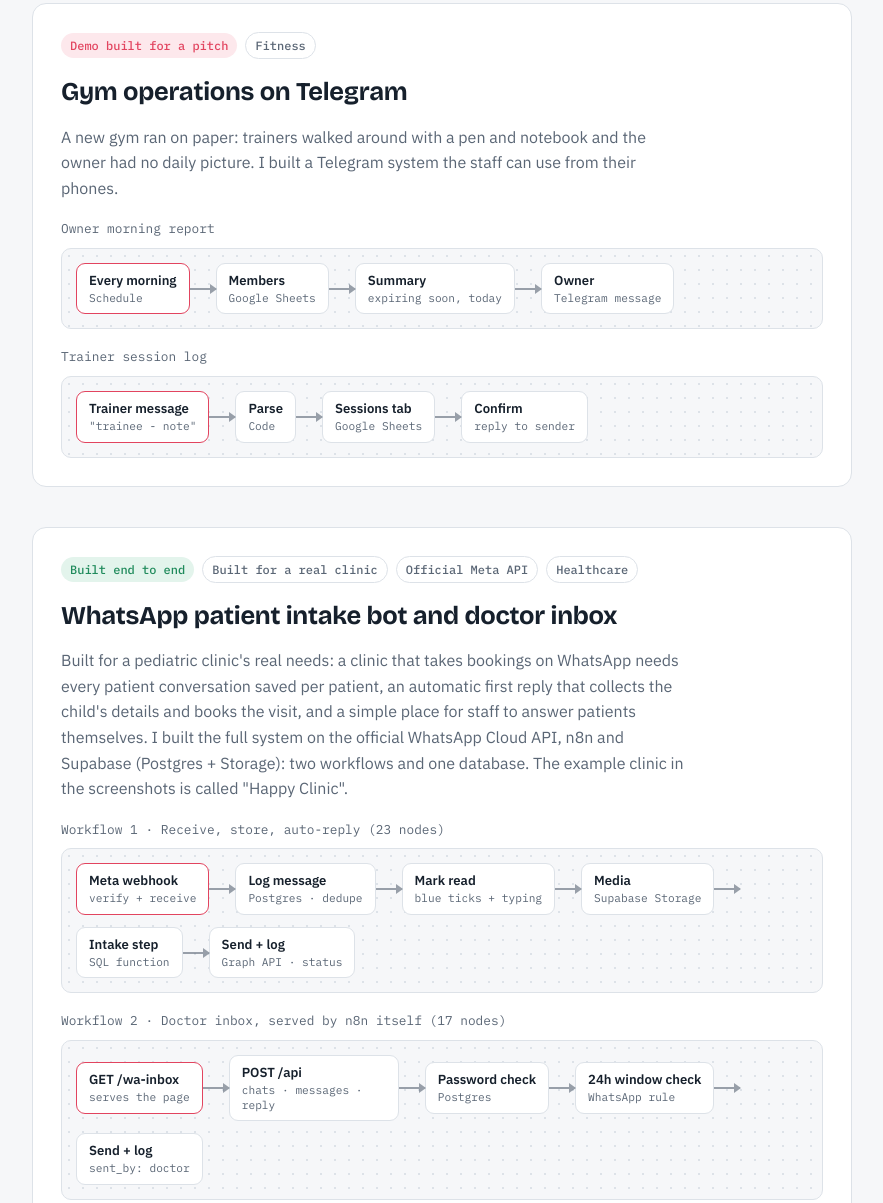
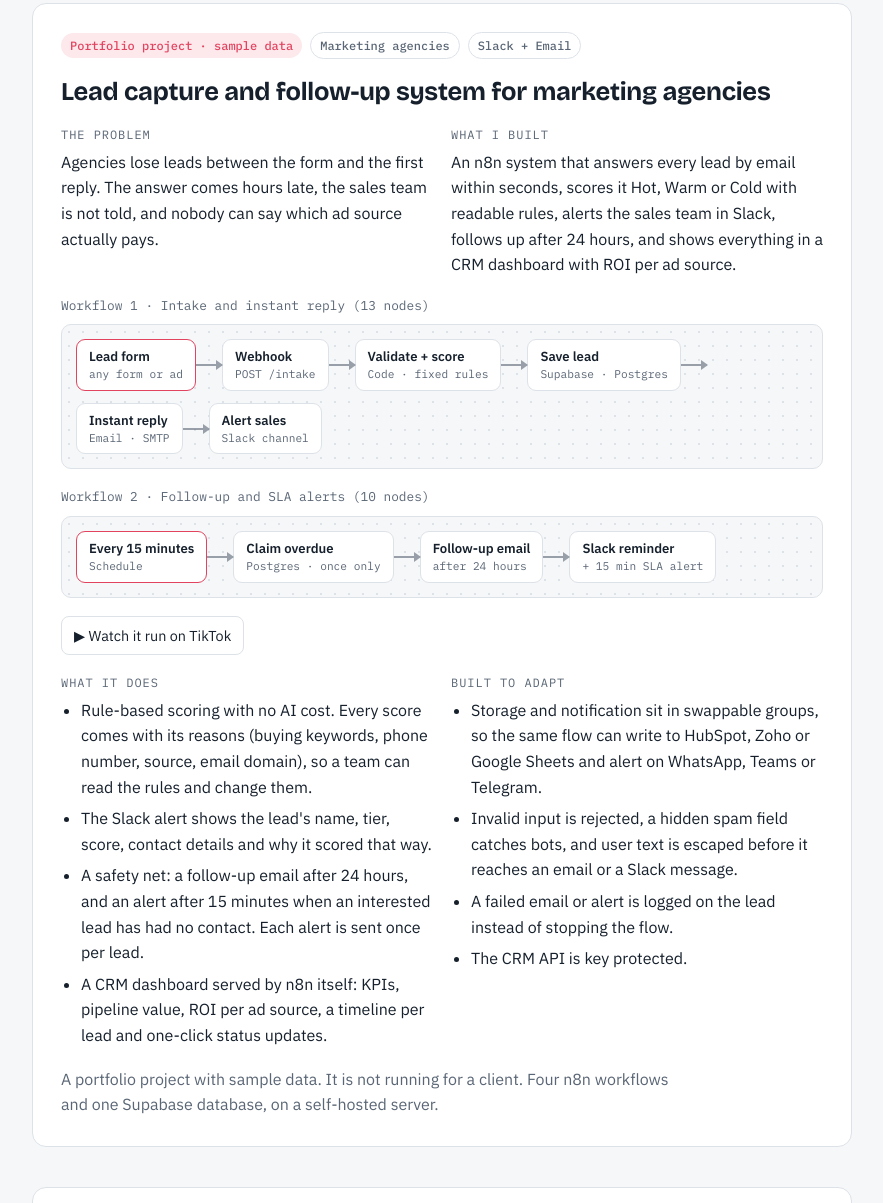
Before and after one commit to yazied49/yazied49.github.io, a plain HTML site: page index.html in a window 1280 px wide. Shown: the part 1499-2702 px from the top of the page, without its empty margins (198-1081 px from the left). Drawn offline with nearby package versions, Linux system fonts and the light colour scheme.

Commit message:
Add lead capture and follow-up system project (#1)
Adds the marketing-agency lead capture project (portfolio project, sample data) with its two workflow diagrams, TikTok link and toolbox entries.


Claude-Session: https://claude.ai/code/session_01NjbzGziMqCMG4Vy8EMNaUQ

Co-authored-by: Claude <noreply@anthropic.com>

```diff
--- a/index.html
+++ b/index.html
@@ -175,6 +175,76 @@ footer{border-top:1px solid var(--line);padding-top:24px;display:flex;flex-direc
   </div>
 </section>
 
+<!-- PROJECT: Lead capture -->
+<section class="project" aria-labelledby="p4">
+  <div class="meta">
+    <span class="pill demo">Portfolio project · sample data</span>
+    <span class="pill plain">Marketing agencies</span>
+    <span class="pill plain">Slack + Email</span>
+  </div>
+  <h2 id="p4">Lead capture and follow-up system for marketing agencies</h2>
+
+  <div class="two">
+    <div>
+      <div class="label">The problem</div>
+      <p>Agencies lose leads between the form and the first reply. The answer comes hours late, the sales team is not told, and nobody can say which ad source actually pays.</p>
+    </div>
+    <div>
+      <div class="label">What I built</div>
+      <p>An n8n system that answers every lead by email within seconds, scores it Hot, Warm or Cold with readable rules, alerts the sales team in Slack, follows up after 24 hours, and shows everything in a CRM dashboard with ROI per ad source.</p>
+    </div>
+  </div>
+
+  <div class="flow">
+    <div class="flow-name">Workflow 1 · Intake and instant reply (13 nodes)</div>
+    <div class="chain" role="img" aria-label="Form posts to a webhook, lead is validated and scored, saved to Postgres, then an instant email is sent and the sales team is alerted on Slack">
+      <div class="node trigger"><b>Lead form</b><span>any form or ad</span></div><div class="arrow"></div>
+      <div class="node"><b>Webhook</b><span>POST /intake</span></div><div class="arrow"></div>
+      <div class="node"><b>Validate + score</b><span>Code · fixed rules</span></div><div class="arrow"></div>
+      <div class="node"><b>Save lead</b><span>Supabase · Postgres</span></div><div class="arrow"></div>
+      <div class="node"><b>Instant reply</b><span>Email · SMTP</span></div><div class="arrow"></div>
+      <div class="node"><b>Alert sales</b><span>Slack channel</span></div>
+    </div>
+  </div>
+
+  <div class="flow">
+    <div class="flow-name">Workflow 2 · Follow-up and SLA alerts (10 nodes)</div>
+    <div class="chain" role="img" aria-label="Every 15 minutes the workflow claims overdue leads once, sends a follow-up email and a Slack reminder, and alerts the team when an interested lead has not been contacted">
+      <div class="node trigger"><b>Every 15 minutes</b><span>Schedule</span></div><div class="arrow"></div>
+      <div class="node"><b>Claim overdue</b><span>Postgres · once only</span></div><div class="arrow"></div>
+      <div class="node"><b>Follow-up email</b><span>after 24 hours</span></div><div class="arrow"></div>
+      <div class="node"><b>Slack reminder</b><span>+ 15 min SLA alert</span></div>
+    </div>
+  </div>
+
+  <div class="media">
+    <a class="chip-link" href="https://vt.tiktok.com/ZSsdwvg6E/" target="_blank" rel="noopener">&#9654; Watch it run on TikTok</a>
+  </div>
+
+  <div class="two">
+    <div>
+      <div class="label">What it does</div>
+      <ul class="points">
+        <li>Rule-based scoring with no AI cost. Every score comes with its reasons (buying keywords, phone number, source, email domain), so a team can read the rules and change them.</li>
+        <li>The Slack alert shows the lead's name, tier, score, contact details and why it scored that way.</li>
+        <li>A safety net: a follow-up email after 24 hours, and an alert after 15 minutes when an interested lead has had no contact. Each alert is sent once per lead.</li>
+        <li>A CRM dashboard served by n8n itself: KPIs, pipeline value, ROI per ad source, a timeline per lead and one-click status updates.</li>
+      </ul>
+    </div>
+    <div>
+      <div class="label">Built to adapt</div>
+      <ul class="points">
+        <li>Storage and notification sit in swappable groups, so the same flow can write to HubSpot, Zoho or Google Sheets and alert on WhatsApp, Teams or Telegram.</li>
+        <li>Invalid input is rejected, a hidden spam field catches bots, and user text is escaped before it reaches an email or a Slack message.</li>
+        <li>A failed email or alert is logged on the lead instead of stopping the flow.</li>
+        <li>The CRM API is key protected.</li>
+      </ul>
+    </div>
+  </div>
+
+  <p class="muted">A portfolio project with sample data. It is not running for a client. Four n8n workflows and one Supabase database, on a self-hosted server.</p>
+</section>
+
 <!-- PROJECT 2 -->
 <section class="project" aria-labelledby="p2">
   <div class="meta">
@@ -285,6 +355,9 @@ footer{border-top:1px solid var(--line);padding-top:24px;display:flex;flex-direc
     <span class="tool">Data Tables</span>
     <span class="tool">Code node · JavaScript</span>
     <span class="tool">Telegram Bot API</span>
+    <span class="tool">Slack API</span>
+    <span class="tool">Email · SMTP</span>
+    <span class="tool">Schedule triggers</span>
     <span class="tool">WhatsApp Cloud API · Graph API</span>
     <span class="tool">Supabase · Postgres · Storage</span>
     <span class="tool">SQL · PL/pgSQL</span>
```
Also changed, not shown: 1 other file.
